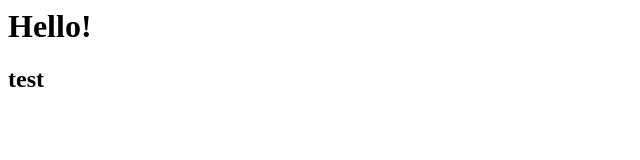
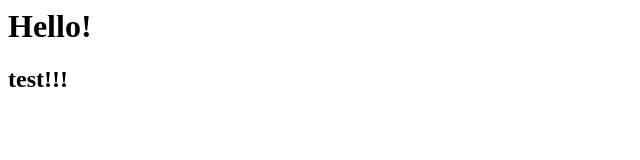
Before and after one commit to raecheldavid/git_test, a plain HTML site: page index.html in a window 1280 px wide. Shown: the full height of the page, 0-640 px from the left. Drawn offline with Linux system fonts and the light colour scheme.

Commit message:
updated again

```diff
--- a/index.html
+++ b/index.html
@@ -1,2 +1,2 @@
 <h1>Hello!</h1>
-<h2>test</h2>
+<h2>test!!!</h2>
```
